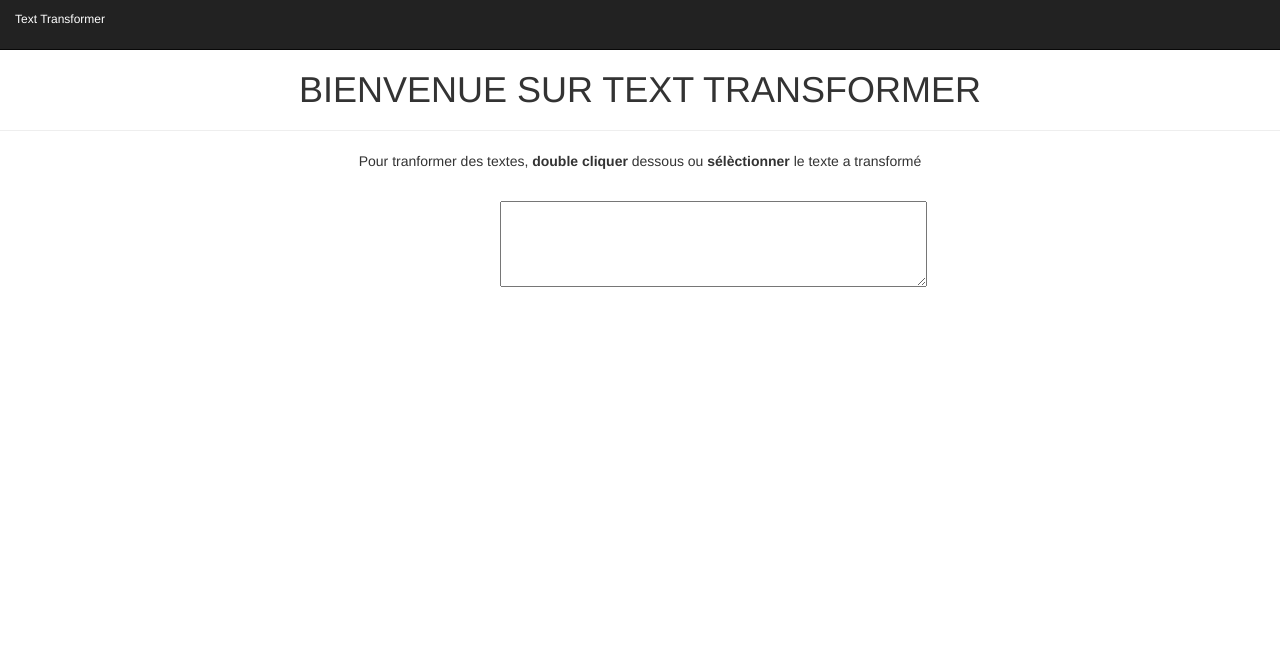
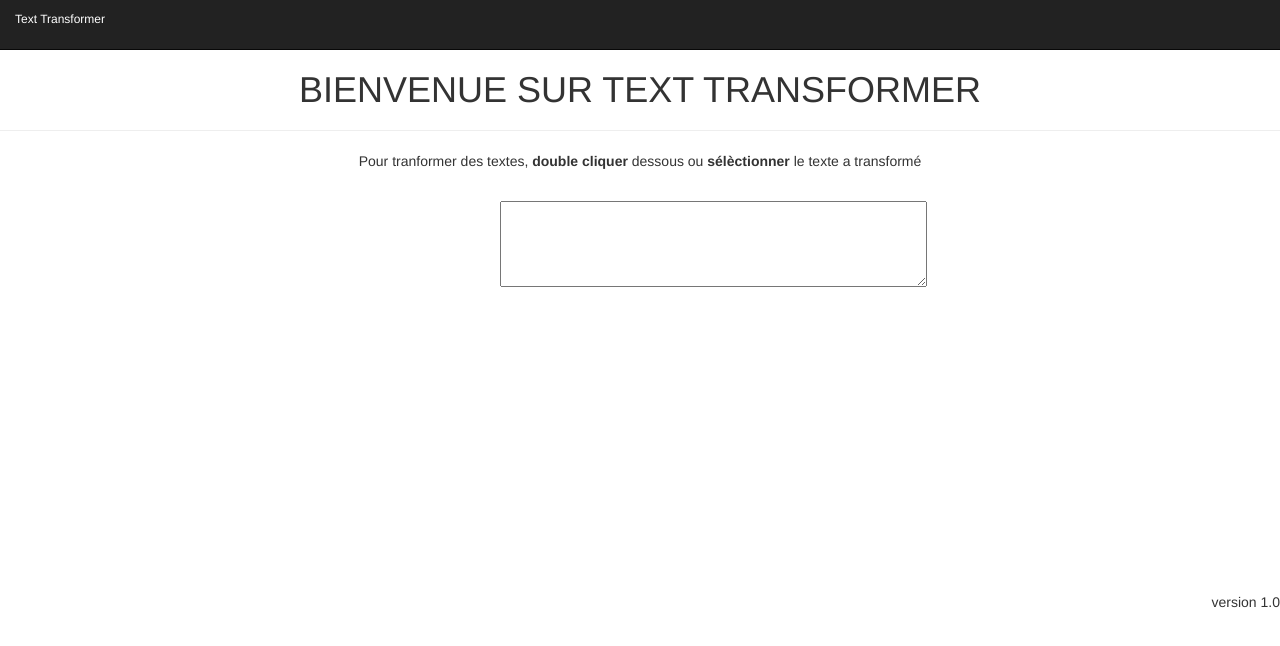
Before and after one commit to princeWebMada/textTransformer, a plain HTML site: page index.html in a window 1280 px wide. Drawn offline with Linux system fonts and the light colour scheme.

Commit message:
ajout du version du site

```diff
--- a/index.html
+++ b/index.html
@@ -19,4 +19,7 @@
 	</p>
 	<textarea  align="center" rows="4" cols="50" style="margin-top: 20px;margin-left: 500px;" onselect="OnSelectInput (this)"></textarea>
 </body>
+<footer>
+	<p align="right" style="margin-top:300px;">version 1.0</p>
+</footer>
 </html>
```
